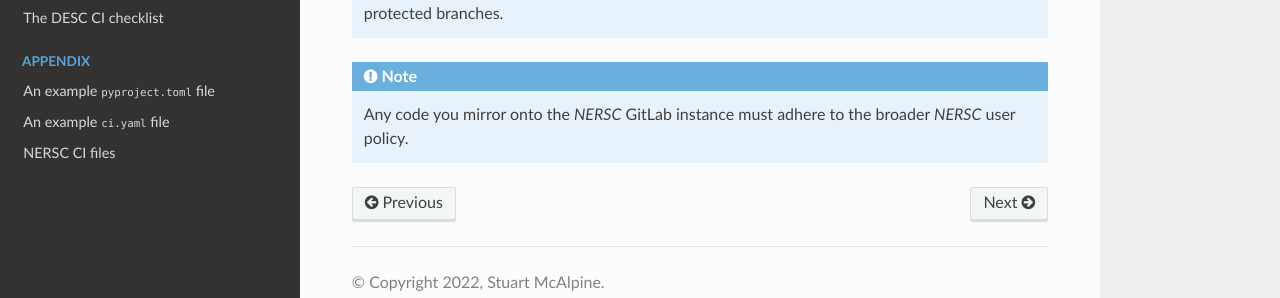
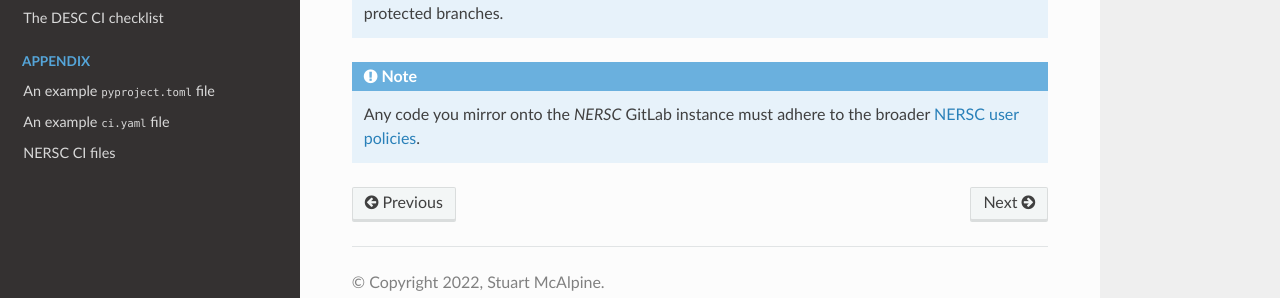
Before and after one commit to LSSTDESC/desc-continuous-integration, a Sphinx documentation site: the page built from docs/desc/ci/ci_at_nersc.rst, in a window 1280 px wide and 900 px high, scrolled down 6285 px. Shown: the part 548-846 px from the top of the window. Built offline with Sphinx 7.4.7 and the Read the Docs theme 2.0.0, drawn with Linux system fonts in a browser that asks for light colours.

Commit message:
add link to NERSC user policies

```diff
--- a/docs/desc/ci/ci_at_nersc.rst
+++ b/docs/desc/ci/ci_at_nersc.rst
@@ -250,4 +250,4 @@ Things to think about with CI at *NERSC*
    own, unless they are from protected branches.
 
 .. note:: Any code you mirror onto the *NERSC* GitLab instance must adhere to the
-   broader *NERSC* user policy.
+   broader `NERSC user policies <https://www.nersc.gov/users/policies/>`__.
```
